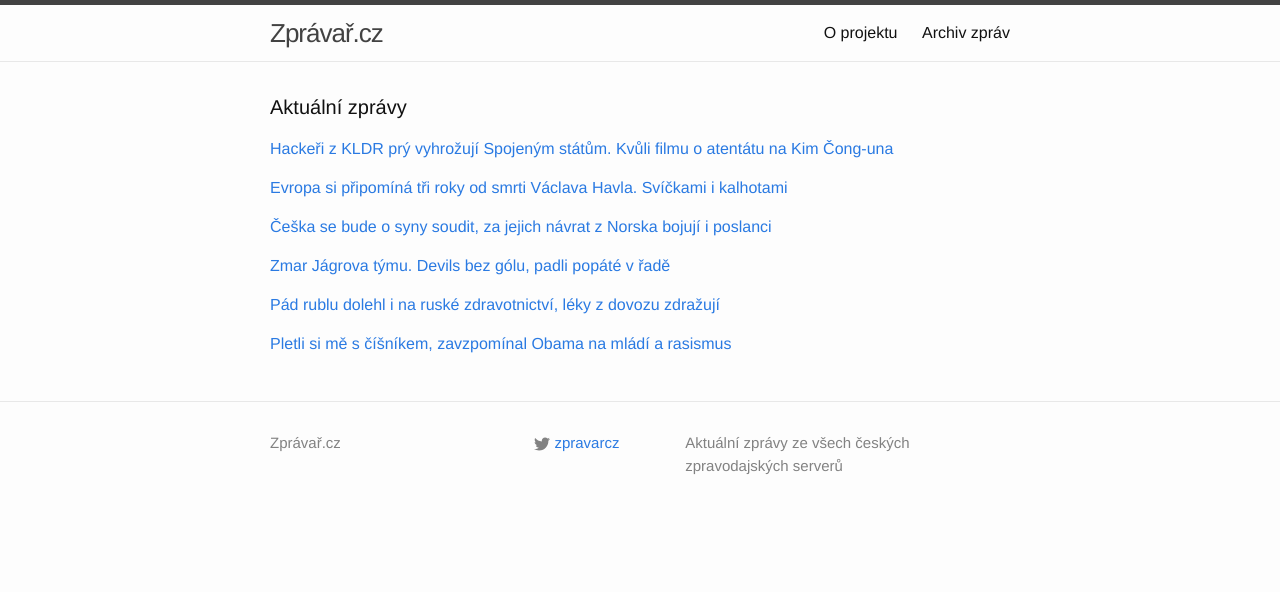
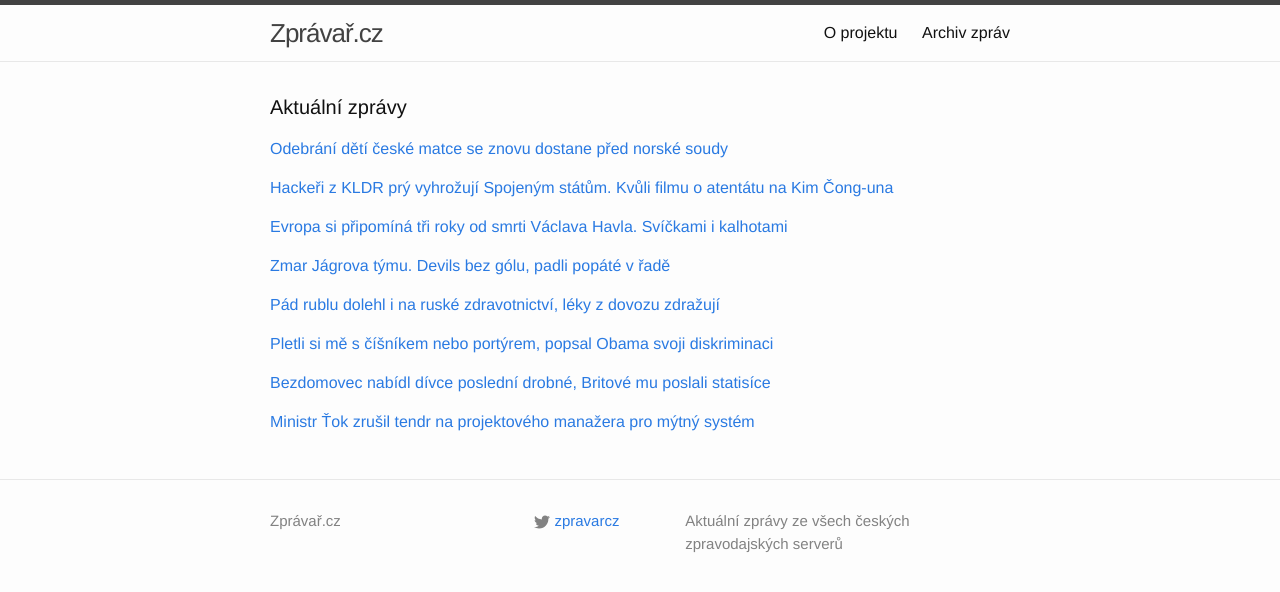
Before and after one commit to adliska/zpravar, a Jekyll site: the page built from index.html, in a window 1280 px wide. Shown: the top 592 px of the page. Built offline with Jekyll 4.4.1, drawn with Linux system fonts in a browser that asks for light colours.

Commit message:
zpravar news update

```diff
--- a/index.html
+++ b/index.html
@@ -5,8 +5,19 @@ layout: default
 <div class="home">
     <h1 class="page-heading">Aktuální zprávy</h1>
 
-<p><a href="javascript:;" onclick="toggle_visibility('zpravy0')">Hackeři z KLDR prý vyhrožují Spojeným státům. Kvůli filmu o atentátu na Kim Čong-una</a></p>
+<p><a href="javascript:;" onclick="toggle_visibility('zpravy0')">Odebrání dětí české matce se znovu dostane před norské soudy</a></p>
 <div id="zpravy0" style="display:none">
+<ul>
+<li><a href=http://www.ceskatelevize.cz/ct24/domaci/295838-odebrani-deti-ceske-matce-se-znovu-dostane-pred-norske-soudy/>Odebrání dětí české matce se znovu dostane před norské soudy - www.ceskatelevize.cz</a></li>
+<li><a href=http://www.denik.cz/z_domova/pravnici-cesky-ktera-prisla-o-syny-podali-u-norskych-soudu-zalobu-20141218.html>Právníci Češky, která přišla o syny, podali u norských soudů žalobu - www.denik.cz</a></li>
+<li><a href=http://www.lidovky.cz/ceska-se-bude-o-syny-soudit-za-jejich-navrat-z-norska-bojuji-i-poslanci-1el-/zpravy-domov.aspx?c=A141218_080414_ln_domov_Ele>Češka se bude o syny soudit, za jejich návrat z Norska bojují i poslanci  - www.lidovky.cz</a></li>
+<li><a href=http://zpravy.idnes.cz/nrosko-deti-eva-michalakova-dpd-/domaci.aspx?c=A141218_070110_domaci_aha>Češka, které Norové odebrali děti, podala novou žalobu - zpravy.idnes.cz</a></li>
+<li><a href=http://www.tyden.cz/rubriky/domaci/norske-urady-vzaly-cesce-syny-zacala-pravni-bitva_327659.html>Norské úřady vzaly Češce syny. Začala právní bitva - www.tyden.cz</a></li>
+<li><a href=http://www.novinky.cz/zahranicni/evropa/356682-ceska-jiz-norske-urady-odebraly-syny-podala-v-norsku-zalobu.html>Češka, jíž norské úřady odebraly syny, podala v Norsku žalobu - www.novinky.cz</a></li>
+<li><a href=http://www.ceskenoviny.cz/zpravy/zpravy/mfd-ceska-jiz-norske-urady-odebraly-syny-podala-v-norsku-zalobu/1160286>MfD:Češka, jíž norské úřady odebraly syny, podala v Norsku žalobu - www.ceskenoviny.cz</a></li>
+</ul>
+</div><p><a href="javascript:;" onclick="toggle_visibility('zpravy1')">Hackeři z KLDR prý vyhrožují Spojeným státům. Kvůli filmu o atentátu na Kim Čong-una</a></p>
+<div id="zpravy1" style="display:none">
 <ul>
 <li><a href=http://www.rozhlas.cz/_zprava/hackeri-z-kldr-pry-vyhrozuji-spojenym-statum-kvuli-filmu-o-atentatu-na-kim-conguna--1434044>Hackeři z KLDR prý vyhrožují Spojeným státům. Kvůli filmu o atentátu na Kim Čong-una - www.rozhlas.cz</a></li>
 <li><a href=http://www.tyden.cz/rubriky/zahranici/asie-a-oceanie/kim-cong-un-se-vrazdit-nebude-premieru-stopli-fbi-vi-vic_327662.html>Kim Čong-un se vraždit nebude, premiéru stopli. FBI ví víc - www.tyden.cz</a></li>
@@ -16,8 +27,8 @@ layout: default
 <li><a href=http://www.novinky.cz/zahranicni/amerika/356681-za-hackerskym-utokem-na-sony-je-podle-fbi-severni-korea.html>Za hackerským útokem na Sony je podle FBI Severní Korea  - www.novinky.cz</a></li>
 <li><a href=http://www.ceskatelevize.cz/ct24/svet/295832-za-hackerskymi-utoky-kvuli-komedii-o-kimovi-stoji-pchjongjang/>Za hackerskými útoky kvůli komedii o Kimovi stojí Pchjongjang - www.ceskatelevize.cz</a></li>
 </ul>
-</div><p><a href="javascript:;" onclick="toggle_visibility('zpravy1')">Evropa si připomíná tři roky od smrti Václava Havla. Svíčkami i kalhotami</a></p>
-<div id="zpravy1" style="display:none">
+</div><p><a href="javascript:;" onclick="toggle_visibility('zpravy2')">Evropa si připomíná tři roky od smrti Václava Havla. Svíčkami i kalhotami</a></p>
+<div id="zpravy2" style="display:none">
 <ul>
 <li><a href=http://domaci.ihned.cz/c1-63273380-evropa-si-pripomina-tri-roky-od-smrti-vaclava-havla-svickami-i-kalhotami>Evropa si připomíná tři roky od smrti Václava Havla. Svíčkami i kalhotami - domaci.ihned.cz</a></li>
 <li><a href=http://www.novinky.cz/domaci/356684-pred-tremi-lety-zemrel-havel-lide-si-ho-pripomenou-kratkymi-kalhotami.html>Před třemi lety zemřel Havel, lidé si ho připomenou krátkými kalhotami  - www.novinky.cz</a></li>
@@ -25,15 +36,6 @@ layout: default
 <li><a href=http://www.ceskenoviny.cz/zpravy/zpravy/lide-si-dnes-pripomenou-ze-pred-tremi-lety-zemrel-vaclav-havel/1160283>Lidé si dnes připomenou, že před třemi lety zemřel Václav Havel - www.ceskenoviny.cz</a></li>
 <li><a href=http://www.lidovky.cz/cesko-opet-vzpomina-na-havla-svicky-divadlo-i-kratke-kalhoty-prm-/zpravy-domov.aspx?c=A141217_180033_ln_domov_ml>Česko opět vzpomíná na Havla: svíčky, divadlo i krátké kalhoty  - www.lidovky.cz</a></li>
 <li><a href=http://www.rozhlas.cz/_zprava/pred-tremi-lety-zemrel-vaclav-havel-lide-si-ho-budou-pripominat-na-akcich-po-cele-republice--1434025>Před třemi lety zemřel Václav Havel. Lidé si ho budou připomínat na akcích po celé republice - www.rozhlas.cz</a></li>
-</ul>
-</div><p><a href="javascript:;" onclick="toggle_visibility('zpravy2')">Češka se bude o syny soudit, za jejich návrat z Norska bojují i poslanci </a></p>
-<div id="zpravy2" style="display:none">
-<ul>
-<li><a href=http://www.lidovky.cz/ceska-se-bude-o-syny-soudit-za-jejich-navrat-z-norska-bojuji-i-poslanci-1el-/zpravy-domov.aspx?c=A141218_080414_ln_domov_Ele>Češka se bude o syny soudit, za jejich návrat z Norska bojují i poslanci  - www.lidovky.cz</a></li>
-<li><a href=http://zpravy.idnes.cz/nrosko-deti-eva-michalakova-dpd-/domaci.aspx?c=A141218_070110_domaci_aha>Češka, které Norové odebrali děti, podala novou žalobu - zpravy.idnes.cz</a></li>
-<li><a href=http://www.tyden.cz/rubriky/domaci/norske-urady-vzaly-cesce-syny-zacala-pravni-bitva_327659.html>Norské úřady vzaly Češce syny. Začala právní bitva - www.tyden.cz</a></li>
-<li><a href=http://www.novinky.cz/zahranicni/evropa/356682-ceska-jiz-norske-urady-odebraly-syny-podala-v-norsku-zalobu.html>Češka, jíž norské úřady odebraly syny, podala v Norsku žalobu - www.novinky.cz</a></li>
-<li><a href=http://www.ceskenoviny.cz/zpravy/zpravy/mfd-ceska-jiz-norske-urady-odebraly-syny-podala-v-norsku-zalobu/1160286>MfD:Češka, jíž norské úřady odebraly syny, podala v Norsku žalobu - www.ceskenoviny.cz</a></li>
 </ul>
 </div><p><a href="javascript:;" onclick="toggle_visibility('zpravy3')">Zmar Jágrova týmu. Devils bez gólu, padli popáté v řadě</a></p>
 <div id="zpravy3" style="display:none">
@@ -52,11 +54,26 @@ layout: default
 <li><a href=http://zpravy.aktualne.cz/zahranici/krize-rublu-ohrozuje-lecbu-vazne-nemocnych-rusu/r~dc0422b8867811e498be002590604f2e/>Krize rublu ohrožuje léčbu vážně nemocných Rusů - zpravy.aktualne.cz</a></li>
 <li><a href=http://www.ceskenoviny.cz/zpravy/zpravy/menova-krize-dopada-i-na-ruske-zdravotnictvi/1160288>Měnová krize dopadá i na ruské zdravotnictví - www.ceskenoviny.cz</a></li>
 </ul>
-</div><p><a href="javascript:;" onclick="toggle_visibility('zpravy5')">Pletli si mě s číšníkem, zavzpomínal Obama na mládí a rasismus</a></p>
+</div><p><a href="javascript:;" onclick="toggle_visibility('zpravy5')">Pletli si mě s číšníkem nebo portýrem, popsal Obama svoji diskriminaci </a></p>
 <div id="zpravy5" style="display:none">
 <ul>
+<li><a href=http://www.lidovky.cz/obama-o-diskriminaci-v-usa-pletli-si-me-s-cisnikem-nebo-portyrem-pso-/lide.aspx?c=A141218_082943_lide_Ele>Pletli si mě s číšníkem nebo portýrem, popsal Obama svoji diskriminaci  - www.lidovky.cz</a></li>
 <li><a href=http://www.novinky.cz/zahranicni/amerika/356686-pletli-si-me-s-cisnikem-zavzpominal-obama-na-mladi-a-rasismus.html>Pletli si mě s číšníkem, zavzpomínal Obama na mládí a rasismus - www.novinky.cz</a></li>
 <li><a href=http://zpravy.idnes.cz/obama-rasismus-cisnik-mladi-people-dt2-/zahranicni.aspx?c=A141218_072125_zahranicni_aha>Pletli si mě s číšníkem, líčil Obama rasismus v dobách svého mládí - zpravy.idnes.cz</a></li>
 <li><a href=http://www.ceskenoviny.cz/zpravy/zpravy/obama-k-rasismu-v-usa-pletli-si-me-s-portyrem-nebo-cisnikem/1160299>Obama k rasismu v USA: Pletli si mě s portýrem nebo číšníkem - www.ceskenoviny.cz</a></li>
 </ul>
+</div><p><a href="javascript:;" onclick="toggle_visibility('zpravy6')">Bezdomovec nabídl dívce poslední drobné, Britové mu poslali statisíce</a></p>
+<div id="zpravy6" style="display:none">
+<ul>
+<li><a href=http://zpravy.idnes.cz/britanie-bezdomovec-drobne-ddr-/zahranicni.aspx?c=A141218_083157_zahranicni_aba>Bezdomovec nabídl dívce poslední drobné, Britové mu poslali statisíce - zpravy.idnes.cz</a></li>
+<li><a href=http://www.tyden.cz/rubriky/relax/zabava/nuzak-dal-studentce-bez-penez-posledni-drobne-vlna-soucitu_327666.html>Nuzák dal studentce bez peněz poslední drobné. Vlna soucitu - www.tyden.cz</a></li>
+<li><a href=http://www.tyden.cz/rubriky/relax/zabava/chudak-dal-studentce-v-nouzi-posledni-drobne-vlna-soucitu_327666.html>Chudák dal studentce v nouzi poslední drobné. Vlna soucitu - www.tyden.cz</a></li>
+</ul>
+</div><p><a href="javascript:;" onclick="toggle_visibility('zpravy7')">Ministr Ťok zrušil tendr na projektového manažera pro mýtný systém</a></p>
+<div id="zpravy7" style="display:none">
+<ul>
+<li><a href=http://ekonomika.idnes.cz/tok-zrusil-tendr-na-projektoveho-manazera-pro-myto-fhc-/eko-doprava.aspx?c=A141218_084656_eko-doprava_fih>Ministr Ťok zrušil tendr na projektového manažera pro mýtný systém - ekonomika.idnes.cz</a></li>
+<li><a href=http://www.denik.cz/ekonomika/tok-zrusil-soutez-na-projektoveho-manazera-pro-mytny-system-20141218.html>Ministr Ťok zrušil soutěž na projektového manažera pro mýtný systém - www.denik.cz</a></li>
+<li><a href=http://zpravy.e15.cz/domaci/politika/tok-zrusil-soutez-na-projektoveho-manazera-pro-mytny-system-1147070>Ťok zrušil soutěž na projektového manažera pro mýtný systém - zpravy.e15.cz</a></li>
+</ul>
 </div></div>
```
